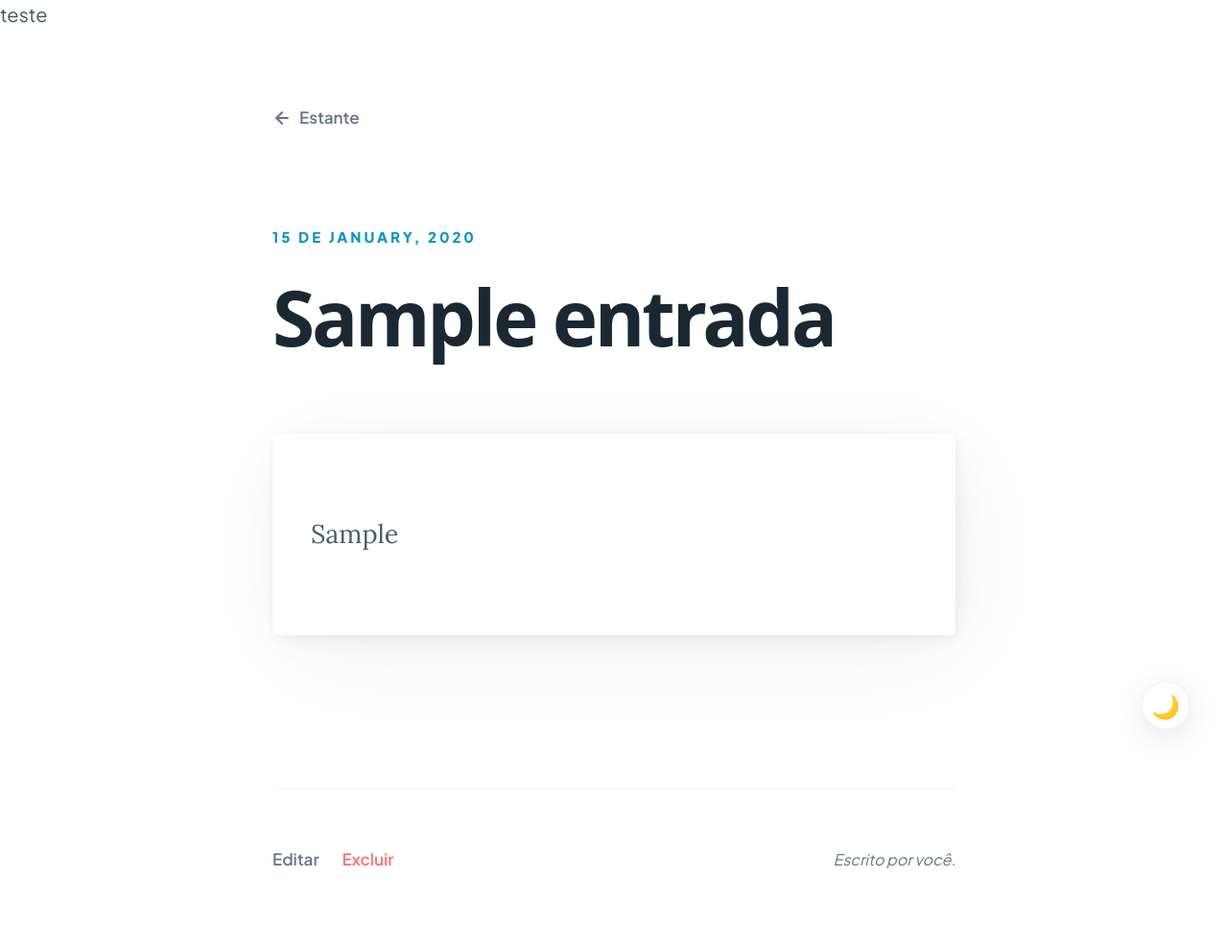
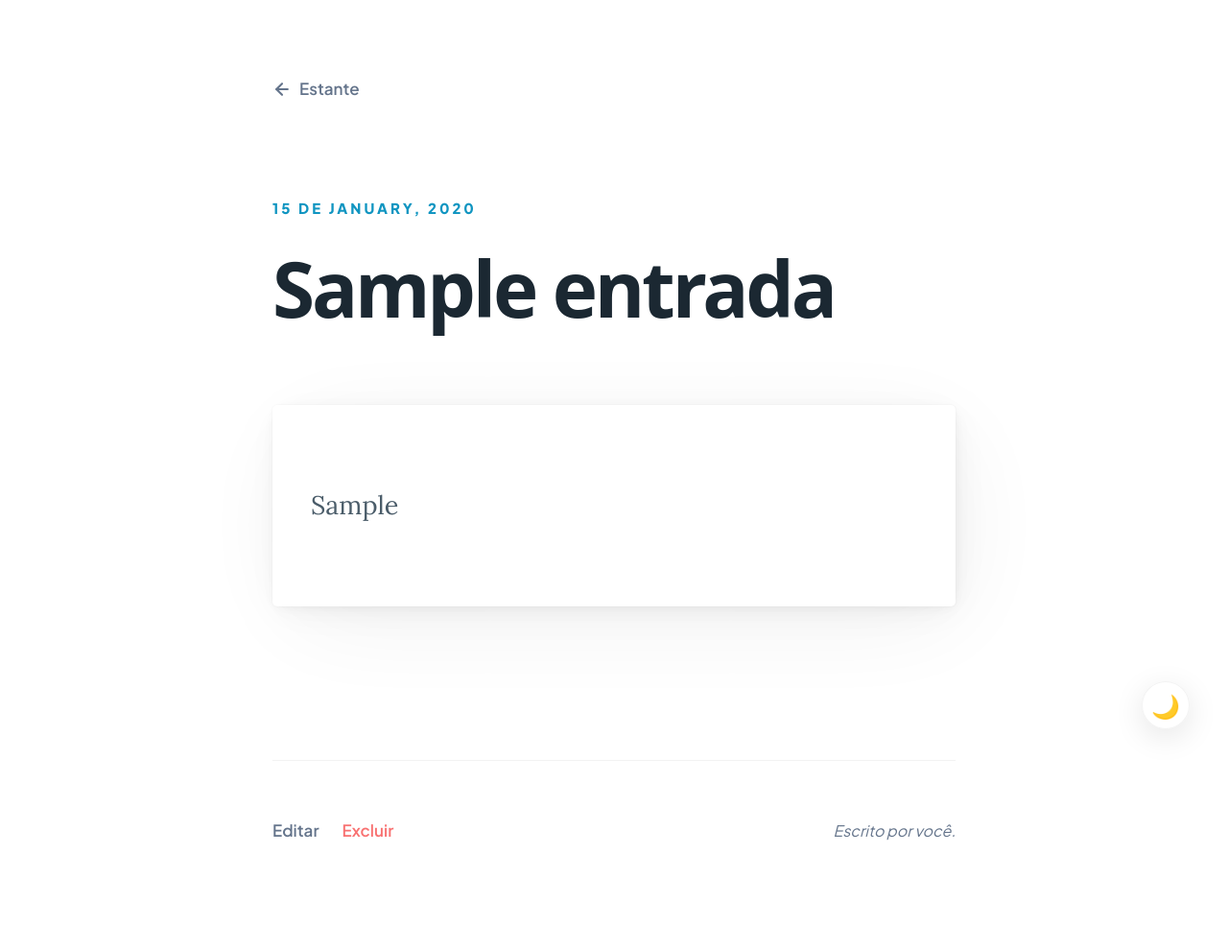
Before and after one commit to cauelima777/Flask, a Flask app: page /visualizar/1 in a window 1280 px wide. Shown: the whole page at 96% size. After the commit the page ends 876 px from the top, so only its background shows below. Run offline with Flask 3, Linux system fonts and the light colour scheme; a user stored in the database is signed in; tables that the repository leaves empty hold one stand-in row (values such as "Sample post").

Commit message:
Correção - 12/04/2026

```diff
--- a/templates/visualizar.html
+++ b/templates/visualizar.html
@@ -174,7 +174,7 @@
     <div id="theme-toggle" title="Alternar tema" onclick="toggleTheme()">
         <span id="theme-icon" style="font-size: 1.2rem;">🌙</span>
     </div>
-teste
+
     <main class="view-container">
         <nav class="view-nav">
             <a href="{{ url_for('index') }}" class="back-link">
```
